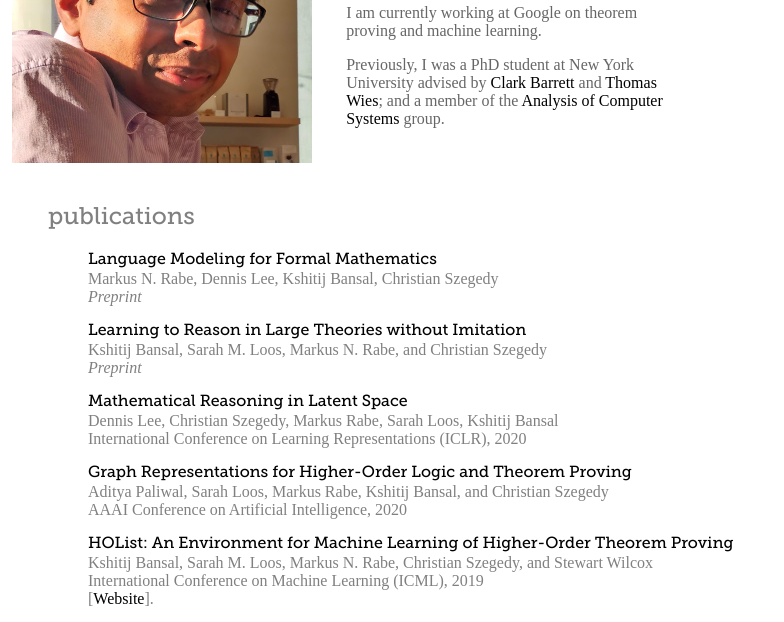
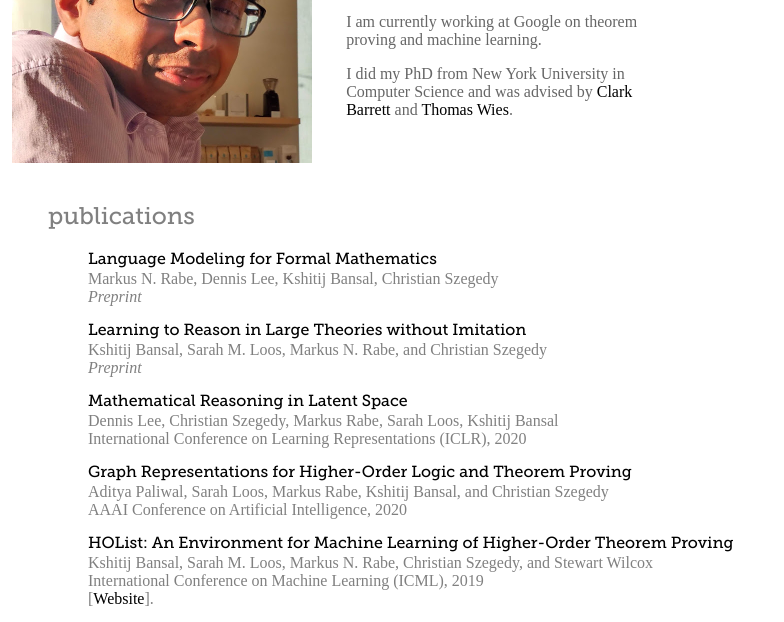
Before and after one commit to kshitijio/kshitijio.github.io, a plain HTML site: page index.html in a window 1280 px wide. Shown: the part 165-787 px from the top of the page, without its empty margins (0-784 px from the left). Drawn offline with Linux system fonts and the light colour scheme.

Commit message:
Update index.html

```diff
--- a/index.html
+++ b/index.html
@@ -32,10 +32,9 @@
      <div id="description" style="font-family:serif">
      <p> I am currently working at Google on theorem proving and machine learning.
      <p>
-          Previously, I was a PhD student at New York University advised by
+          I did my PhD from New York University in Computer Science and was advised by
           <a href="http://cs.stanford.edu/~barrett">Clark Barrett</a> and
-          <a href="http://cs.nyu.edu/~wies">Thomas Wies</a>; and a member of the
-          <a href="http://cs.nyu.edu/acsys">Analysis of Computer Systems</a> group.
+          <a href="http://cs.nyu.edu/~wies">Thomas Wies</a>.
      </div>
     </td></tr></table>
 
```
